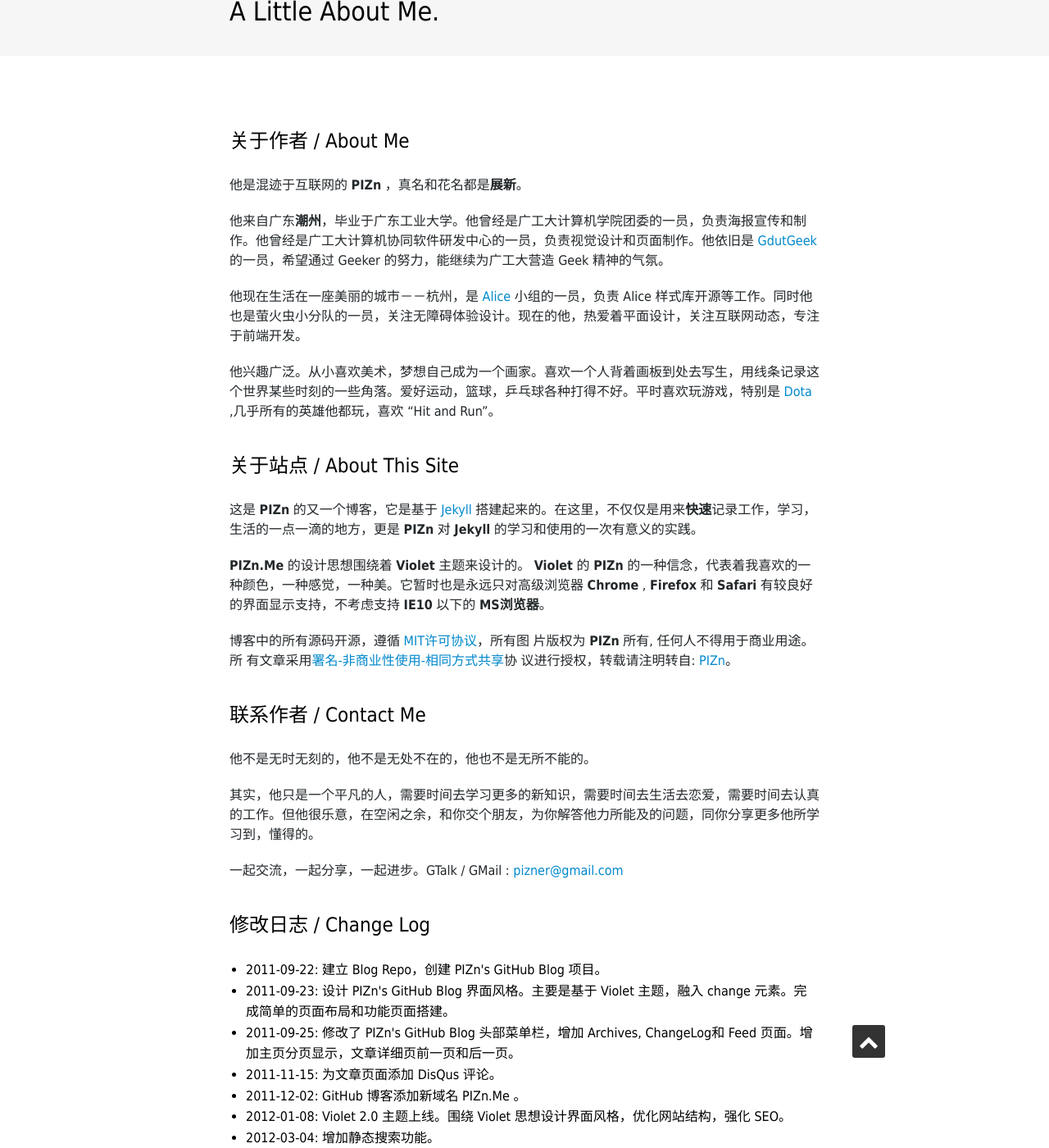
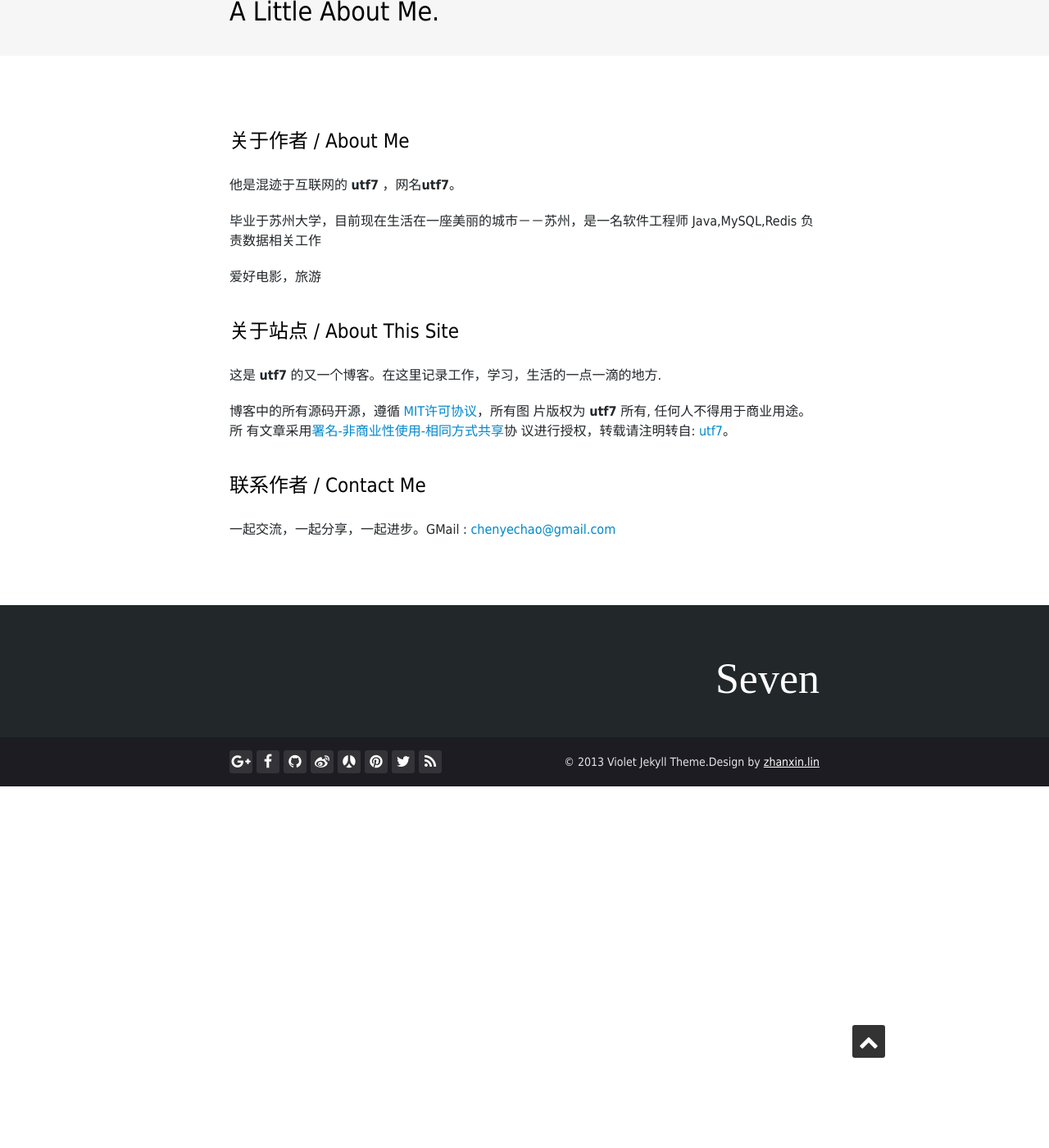
Before and after one commit to utf7/utf7.github.io, a Jekyll site: the page built from contact.html, in a window 1280 px wide and 1400 px high, scrolled down 300 px. Shown: the whole window at 82% size. Built offline with Jekyll 4.4.1, drawn with Linux system fonts in a browser that asks for light colours; nearby versions of some CDN libraries; some web fonts are replaced; some of the changed text lies outside the part shown.

Commit message:
update concat.html

```diff
--- a/contact.html
+++ b/contact.html
@@ -1,8 +1,8 @@
 ---
 layout: default
 title: Contact
-description: 关于 PIZn 的作者信息以及 PIZn 的站点信息。Change Log 信息等。
-keywords:  About, Author, Site, Alice, Dota, PIZn, Violet, Violet 2.0, Jekyll, GitHub, Chrome, Firefox, Safari, IE, MS, Contact, Change, Log, SEO
+description: 关于 utf7 的作者信息以及 utf 的站点信息。Change Log 信息等。
+keywords:  About, Author, Blog, utf7, Seven,Contact,Me
 isContact: true
 ---
 
@@ -13,36 +13,21 @@ isContact: true
     <div class="violet-post">
         <div class="main-article-contant">
             <h3>关于作者 / About Me</h3>
-            <p>他是混迹于互联网的 <strong>PIZn</strong> ，真名和花名都是<strong>展新</strong>。</p>
-            <p>他来自广东<strong>潮州</strong>，毕业于广东工业大学。他曾经是广工大计算机学院团委的一员，负责海报宣传和制作。他曾经是广工大计算机协同软件研发中心的一员，负责视觉设计和页面制作。他依旧是 <a href="http://www.gdutgeek.com" rel="nofollow" target="_blank" >GdutGeek</a> 的一员，希望通过 Geeker 的努力，能继续为广工大营造 Geek 精神的气氛。</p>
-            <p>他现在生活在一座美丽的城市－－杭州，是 <a href="http://www.aliceui.com" target="_blank" rel="nofollow">Alice</a> 小组的一员，负责 Alice 样式库开源等工作。同时他也是萤火虫小分队的一员，关注无障碍体验设计。现在的他，热爱着平面设计，关注互联网动态，专注于前端开发。</p>
-            <p>他兴趣广泛。从小喜欢美术，梦想自己成为一个画家。喜欢一个人背着画板到处去写生，用线条记录这个世界某些时刻的一些角落。爱好运动，篮球，乒乓球各种打得不好。平时喜欢玩游戏，特别是 <a href="http://www.playdota.com" rel="nofollow" target="_blank" title="dota">Dota</a> ,几乎所有的英雄他都玩，喜欢 “Hit and Run”。</p>
+            <p>他是混迹于互联网的 <strong>utf7</strong> ，网名<strong>utf7</strong>。</p>
+            <p>毕业于苏州大学，目前现在生活在一座美丽的城市－－苏州，是一名软件工程师 Java,MySQL,Redis</a> 负责数据相关工作</p>
+            <p>爱好电影，旅游</p>
             <h3>关于站点 / About This Site</h3>
-            <p>这是 <strong>PIZn</strong> 的又一个博客，它是基于 <a href="http://jekyllrb.com" target="_blank" rel="nofollow">Jekyll</a> 搭建起来的。在这里，不仅仅是用来<strong>快速</strong>记录工作，学习，生活的一点一滴的地方，更是 <strong>PIZn</strong> 对 <strong>Jekyll</strong> 的学习和使用的一次有意义的实践。</p>
-            <p><strong>PIZn.Me</strong> 的设计思想围绕着 <strong>Violet</strong> 主题来设计的。 <strong>Violet</strong> 的 <strong>PIZn</strong> 的一种信念，代表着我喜欢的一种颜色，一种感觉，一种美。它暂时也是永远只对高级浏览器 <strong>Chrome</strong> , <strong>Firefox</strong> 和 <strong>Safari</strong> 有较良好的界面显示支持，不考虑支持 <strong>IE10</strong> 以下的 <strong>MS浏览器</strong>。</p>
+            <p>这是 <strong>utf7</strong> 的又一个博客。在这里记录工作，学习，生活的一点一滴的地方.
             <p>博客中的所有源码开源，遵循 <a
                 href="http://zh.wikipedia.org/wiki/MIT_License"
             target="_blank" title="MIT许可协议">MIT许可协议</a>，所有图
-        片版权为 <strong>PIZn</strong> 所有, 任何人不得用于商业用途。所
+        片版权为 <strong>utf7</strong> 所有, 任何人不得用于商业用途。所
         有文章采用<a
         href="http://creativecommons.org/licenses/by-nc-sa/3.0/"
     rel="nofollow" target="_blank">署名-非商业性使用-相同方式共享</a>协
-议进行授权，转载请注明转自: <a href="http://pizn.github.com" target="_blank" rel="nofollow">PIZn</a>。</p>
+议进行授权，转载请注明转自: <a href="http://utf7.github.io" target="_blank" rel="nofollow">utf7</a>。</p>
             <h3>联系作者 / Contact Me</h3>
-            <p>他不是无时无刻的，他不是无处不在的，他也不是无所不能的。</p>
-            <p>其实，他只是一个平凡的人，需要时间去学习更多的新知识，需要时间去生活去恋爱，需要时间去认真的工作。但他很乐意，在空闲之余，和你交个朋友，为你解答他力所能及的问题，同你分享更多他所学习到，懂得的。</p>
-            <p>一起交流，一起分享，一起进步。GTalk / GMail : <a href="mailto:pizner@gmail.com" title="Mail to pizn">pizner@gmail.com</a></p>
-            <h3>修改日志 / Change Log</h3>
-            <ul>
-                <li><span class="date">2011-09-22</span>: 建立 Blog Repo，创建 PIZn's GitHub Blog 项目。</li>
-                <li><span class="date">2011-09-23</span>: 设计 PIZn's GitHub Blog 界面风格。主要是基于 Violet 主题，融入 change 元素。完成简单的页面布局和功能页面搭建。</li>
-                <li><span class="date">2011-09-25</span>: 修改了 PIZn's GitHub Blog 头部菜单栏，增加 Archives, ChangeLog和 Feed 页面。增加主页分页显示，文章详细页前一页和后一页。</li>
-                <li><span class="date">2011-11-15</span>: 为文章页面添加 DisQus 评论。</li>
-                <li><span class="date">2011-12-02</span>: GitHub 博客添加新域名 PIZn.Me 。</li>
-                <li><span class="date">2012-01-08</span>: Violet 2.0 主题上线。围绕 Violet 思想设计界面风格，优化网站结构，强化 SEO。</li>
-                <li><span class="date">2012-03-04</span>: 增加静态搜索功能。</li>
-                <li><span class="date">2012-12-05</span>: PIZn.Me 域名过期，废弃。</li>
-            </ul>
+            <p>一起交流，一起分享，一起进步。GMail : <a href="mailto:chenyechao@gmail.com" title="Mail to utf7">chenyechao@gmail.com</a></p>
         </div>
     </div>
 </article>
```
